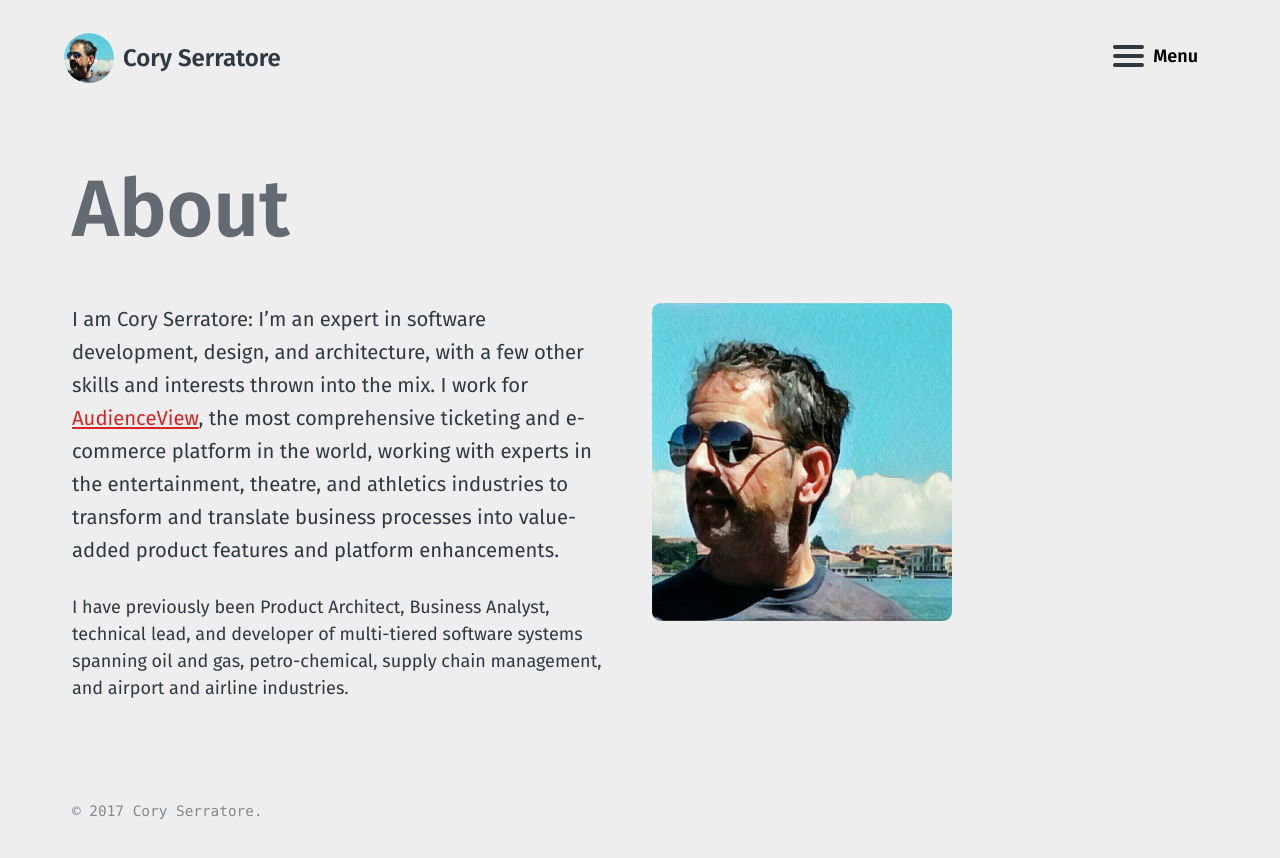
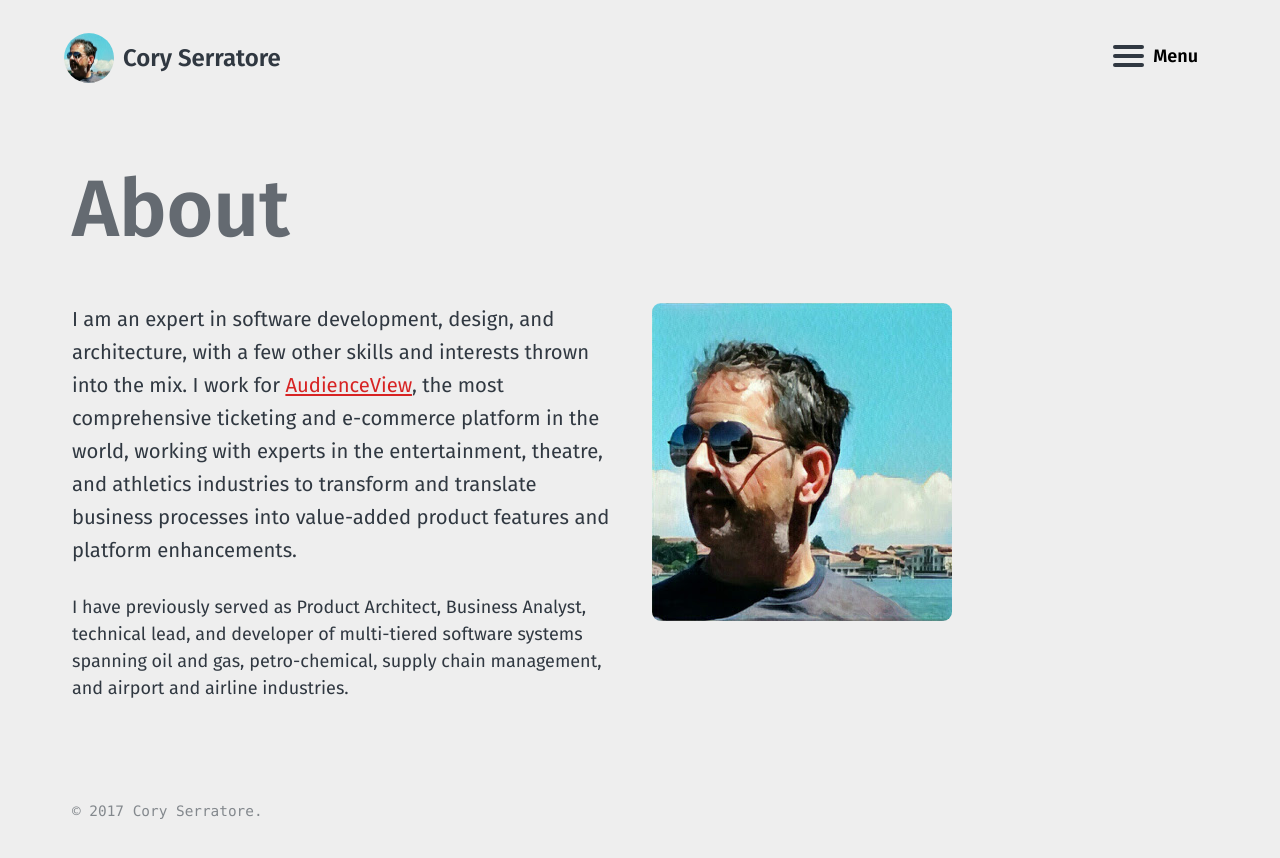
Before and after one commit to CSerratore/cserratore.github.io, a Jekyll site: the page built from about.md, in a window 1280 px wide. Shown: the top 858 px of the page. Built offline with Jekyll 4.4.1, drawn with Linux system fonts in a browser that asks for light colours.

Commit message:
copy edit about page

```diff
--- a/about.md
+++ b/about.md
@@ -3,6 +3,6 @@ title: "About"
 layout: about
 ---
 
-I am Cory Serratore: I’m an expert in software development, design, and architecture, with a few other skills and interests thrown into the mix. I work for [AudienceView](https://audienceview.com/), the most comprehensive ticketing and e-commerce platform in the world, working with experts in the entertainment, theatre, and athletics industries to transform and translate business processes into value-added product features and platform enhancements.
+I am an expert in software development, design, and architecture, with a few other skills and interests thrown into the mix. I work for [AudienceView](https://audienceview.com/), the most comprehensive ticketing and e-commerce platform in the world, working with experts in the entertainment, theatre, and athletics industries to transform and translate business processes into value-added product features and platform enhancements.
 
-I have previously been Product Architect, Business Analyst, technical lead, and developer of multi-tiered software systems spanning oil and gas, petro-chemical, supply chain management, and airport and airline industries.
+I have previously served as Product Architect, Business Analyst, technical lead, and developer of multi-tiered software systems spanning oil and gas, petro-chemical, supply chain management, and airport and airline industries.
```
